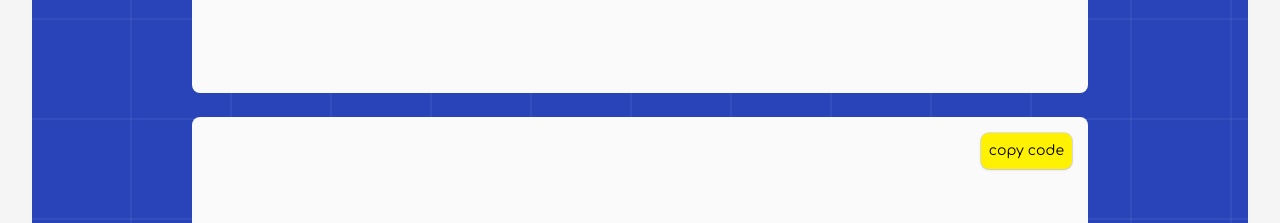
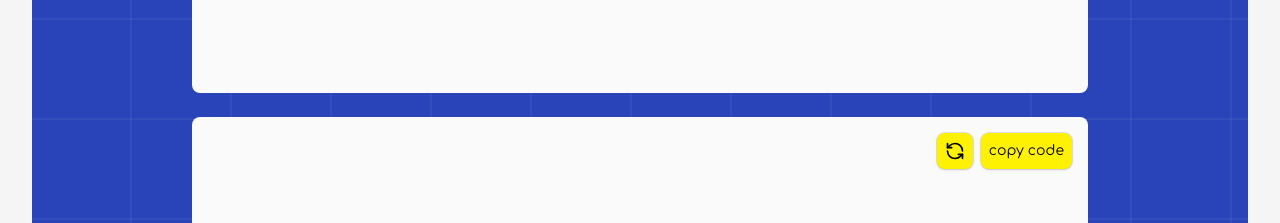
Before and after one commit to abhix4/stroke, a Next.js app: page / in a window 1280 px wide. Shown: the part 1220-1443 px from the top of the page. Built offline with nearby package versions, Linux system fonts and the light colour scheme.

Commit message:
add: replay option

```diff
--- a/components/canvas.tsx
+++ b/components/canvas.tsx
@@ -9,7 +9,7 @@ type Point = { x: number; y: number };
 
 export default function SignatureCanvas() {
   const canvasRef = useRef<HTMLCanvasElement | null>(null);
-
+  const [replayKey, setReplayKey] = useState(0)
   const drawing = useRef(false);
   const points = useRef<Point[]>([]);
   const strokes = useRef<Point[][]>([]);
@@ -122,7 +122,7 @@ export default function SignatureCanvas() {
 
     //   navigator.clipboard.writeText(svgString);
     //   setSvgPaths(paths);
-
+    setReplayKey(key => key+1)
     setSvgPaths(paths);
   };
 
@@ -146,6 +146,9 @@ export default function SignatureCanvas() {
     },2000)
   },[codeCopied])
 
+  const updateKey = () => {
+      setReplayKey(key => key+1)
+  }
 
 
   return (
@@ -181,8 +184,11 @@ export default function SignatureCanvas() {
 
 
         <div className='bg-neutral-50 rounded-lg relative '>
-          <button className='absolute right-4 top-4 bg-[#FEF102] p-2 text-sm rounded-lg shadow-sm shadow-black/10 ring-1 ring-black/10 cursor-pointer active:scale-99' onClick={copyFullComponent}>{codeCopied ? "code copied": "copy code"}</button>
-          <SvgAnimated animatedPaths={svgPaths} key={svgPaths.join("|")}/>
+         <div className='absolute right-4 top-4 flex items-center justify-center gap-2'>
+           <button className='bg-[#FEF102] p-2 text-sm rounded-lg shadow-sm shadow-black/10 ring-1 ring-black/10 cursor-pointer active:scale-99' title='replay' onClick={updateKey}><svg xmlns="http://www.w3.org/2000/svg" width="20" height="20" viewBox="0 0 24 24" fill="none" stroke="currentColor" strokeWidth="2" strokeLinecap="round" strokeLinejoin="round" className="lucide lucide-refresh-ccw-icon lucide-refresh-ccw"><path d="M21 12a9 9 0 0 0-9-9 9.75 9.75 0 0 0-6.74 2.74L3 8"/><path d="M3 3v5h5"/><path d="M3 12a9 9 0 0 0 9 9 9.75 9.75 0 0 0 6.74-2.74L21 16"/><path d="M16 16h5v5"/></svg></button>
+          <button className=' bg-[#FEF102] p-2 text-sm rounded-lg shadow-sm shadow-black/10 ring-1 ring-black/10 cursor-pointer active:scale-99' title='copy code' onClick={copyFullComponent}>{codeCopied ? "code copied": "copy code"}</button>
+         </div>
+          <SvgAnimated animatedPaths={svgPaths} key={replayKey}/>
         </div>
       </div>
     </div>
```
